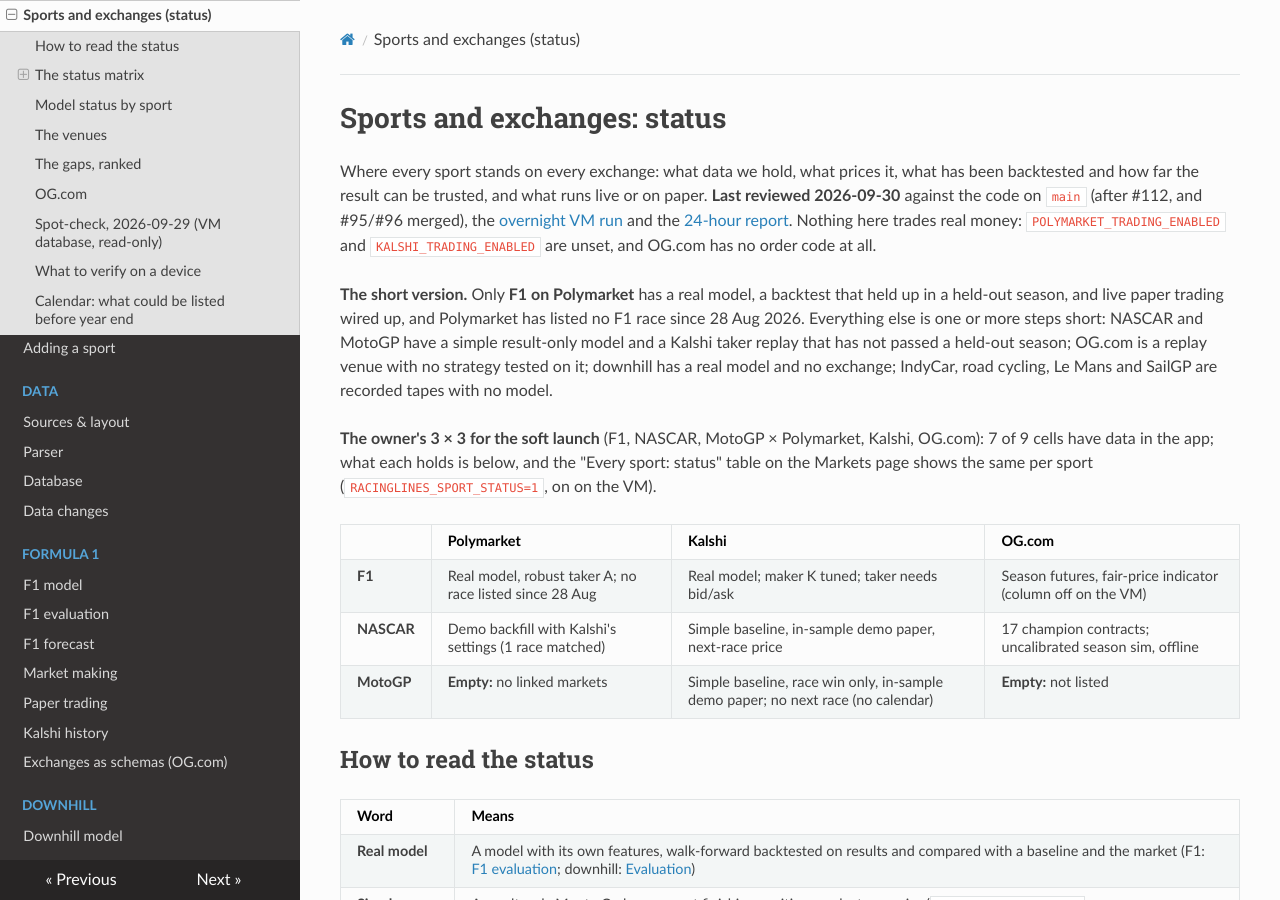
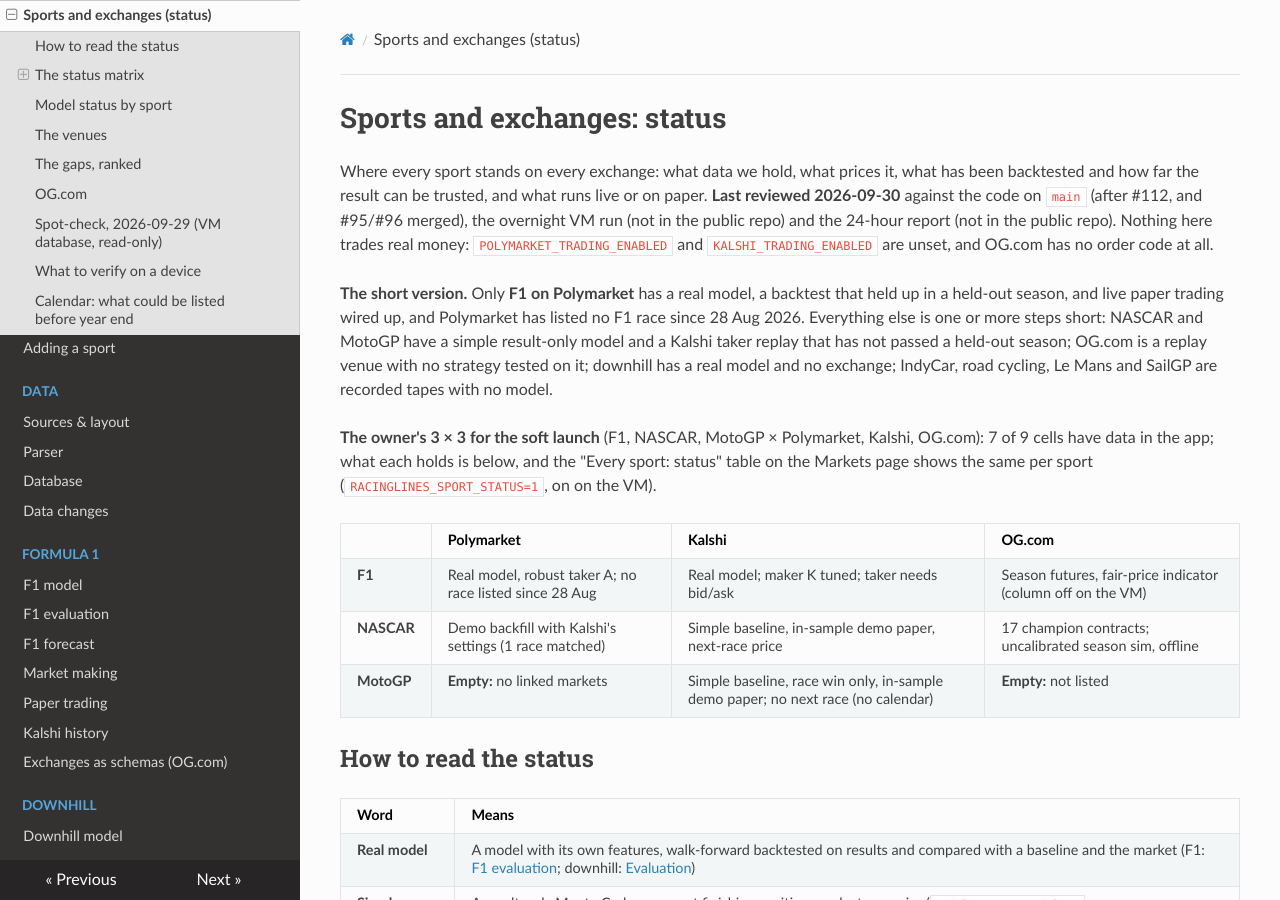
Before and after one commit to lalligagger/racinglines-public, an MkDocs documentation site: the page built from docs/coverage.md, in a window 1280 px wide and 900 px high. Built offline with MkDocs 1.6.1, drawn with Linux system fonts in a browser that asks for light colours; nearby versions of some CDN libraries.

Commit message:
[docs] Point doc links at the public repo; no runtime data tracked (#5)
* [ops] VM deploy from the public repo; resume timers when a deploy fails before the checkout moves

vm.sh deploy sets the VM checkout's origin to racinglines-public (RL_REPO_URL) before update.sh, so CI's
sha resolves (it failed with 'fatal: Needed a single revision' and left the round 16 timers paused).
deploy/vm/keep-files.sh puts back, untracked, what the old commit tracked and the new one doesn't
(data/, fixtures, pitch images). A failure before the checkout moves now resumes the paused timers.

Co-Authored-By: Claude Opus 5.5 <noreply@anthropic.com>
Claude-Session: https://claude.ai/code/session_01BAHsAtMS57VSusVBu3wp1k

* [ops] repoint is fetch-only; deploy refuses until repointed and untracks instead of deleting

vm.sh repoint sets the VM checkout's origin to the public repo and fetches; no file touched.
vm.sh deploy checks the origin before pausing anything. deploy/vm/untrack.sh (copied to /tmp, run
before update.sh) backs up to data/backups/files/ and untracks what the target commit doesn't track,
so the checkout never deletes data/. Replaces keep-files.sh.

Co-Authored-By: Claude Opus 5.5 <noreply@anthropic.com>
Claude-Session: https://claude.ai/code/session_01BAHsAtMS57VSusVBu3wp1k

* [ops] vm.sh backup <purpose>; deploy prints each resumed timer's state

Co-Authored-By: Claude Opus 5.5 <noreply@anthropic.com>
Claude-Session: https://claude.ai/code/session_01BAHsAtMS57VSusVBu3wp1k

* [docs] links to the public repo; reports and old PR links marked as private-only

Co-Authored-By: Claude Opus 5.5 <noreply@anthropic.com>
Claude-Session: https://claude.ai/code/session_01BAHsAtMS57VSusVBu3wp1k

---------

Co-authored-by: Claude <noreply@anthropic.com>

```diff
--- a/docs/coverage.md
+++ b/docs/coverage.md
@@ -2,8 +2,8 @@
 
 Where every sport stands on every exchange: what data we hold, what prices it, what has been backtested and how far
 the result can be trusted, and what runs live or on paper. **Last reviewed 2026-09-30** against the code on `main`
-(after #112, and #95/#96 merged), the [overnight VM run](https://github.com/lalligagger/racinglines/blob/main/reports/2026-09-30-overnight-vm-run/report.md)
-and the [24-hour report](https://github.com/lalligagger/racinglines/blob/main/reports/2026-09-30-sports-exchanges-24h/report.md).
+(after #112, and #95/#96 merged), the overnight VM run (not in the public repo)
+and the 24-hour report (not in the public repo).
 Nothing here trades real money: `POLYMARKET_TRADING_ENABLED` and `KALSHI_TRADING_ENABLED` are unset, and OG.com has
 no order code at all.
 
```
Also changed, not shown: README.md (+1 -1 lines), docs/cli.md (+2 -2 lines), docs/data-changes.md (+1 -1 lines), docs/data-off-github.md (+1 -1 lines), docs/paper-trading.md (+1 -1 lines), docs/todo.md (+2 -2 lines).
